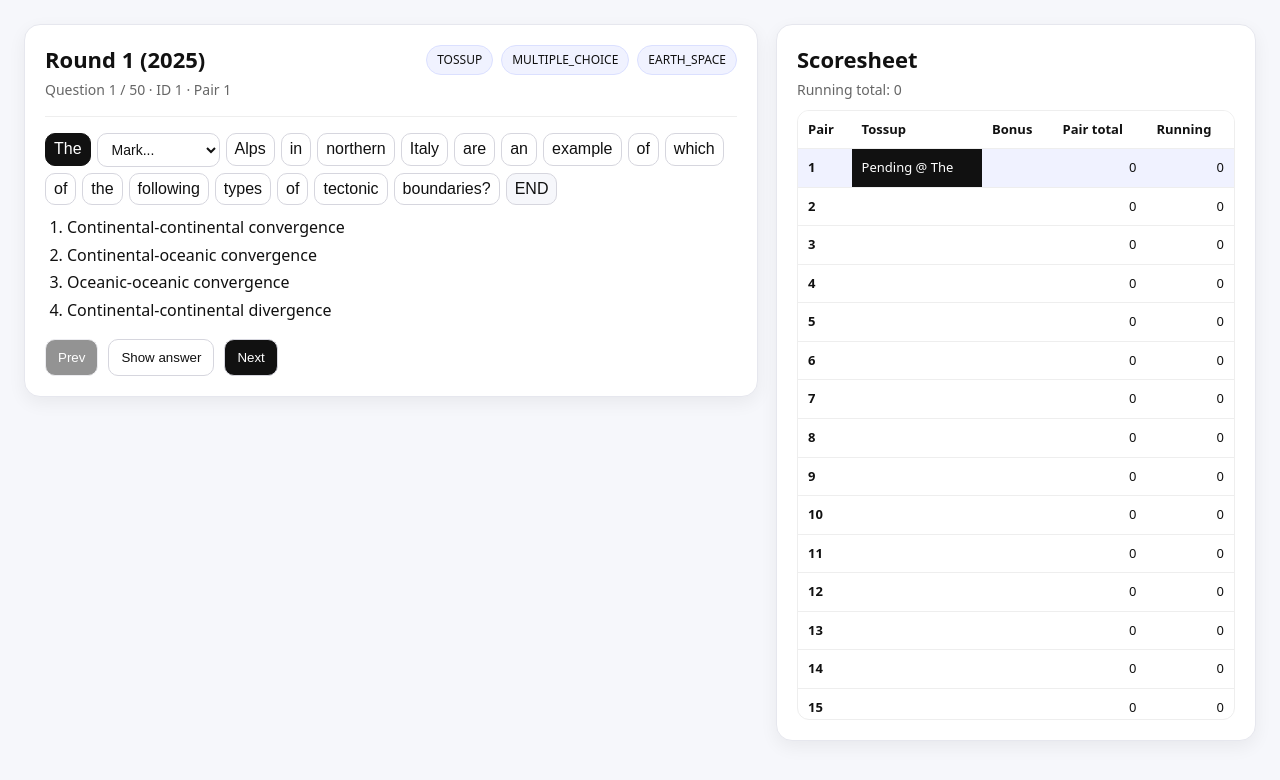
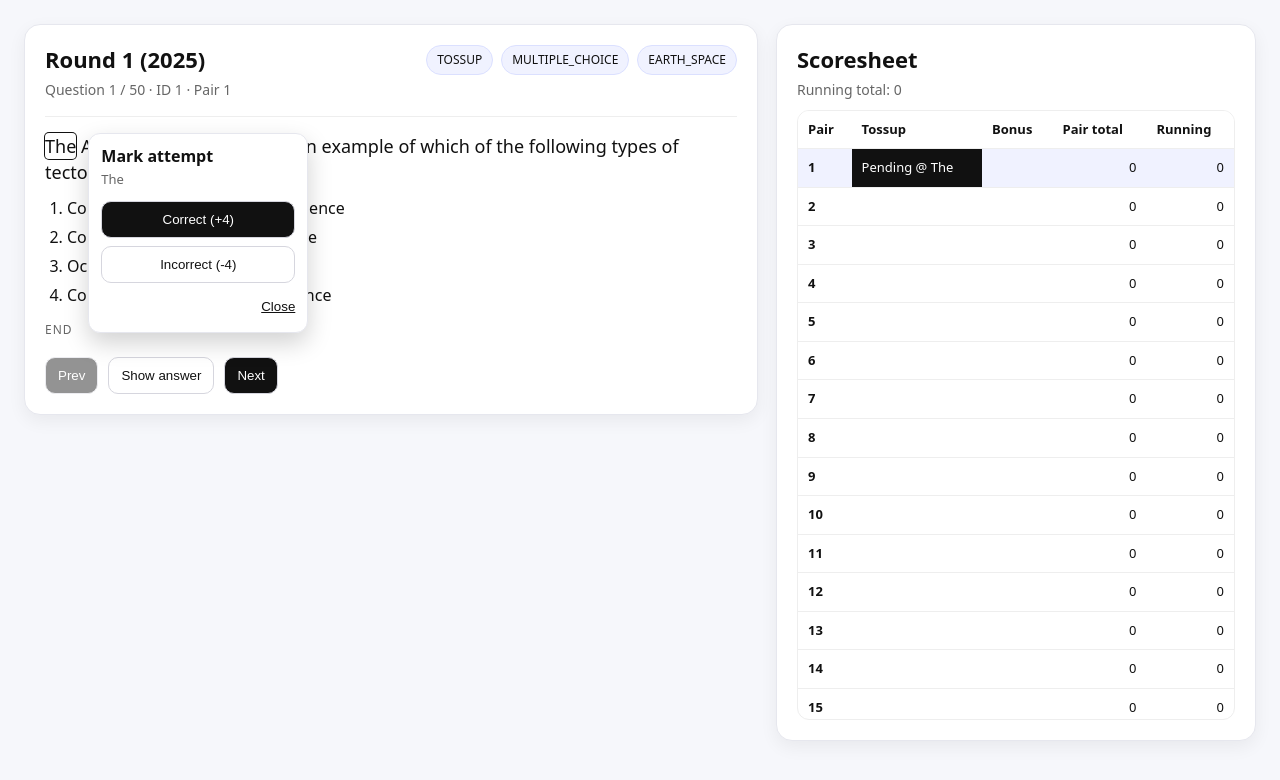
Before and after one commit to xpoes123/scibowl-org, a React (Vite) app in the folder apps/moss/frontend/: page / in a window 1280 px wide. Both pictures are taken after a click on the button "The". Shown: the top 780 px of the page. Built offline with nearby package versions, Linux system fonts and the light colour scheme.

Commit message:
Make word clicking nicer

```diff
--- a/apps/moss/frontend/src/App.tsx
+++ b/apps/moss/frontend/src/App.tsx
@@ -1,4 +1,4 @@
-import { useMemo, useState } from "react";
+import { useEffect, useMemo, useRef, useState } from "react";
 import packetJson from "./assets/sample_packet.json";
 
 type QuestionType = "TOSSUP" | "BONUS";
@@ -8,11 +8,16 @@ const END_TOKEN = "END" as const;
 
 type AttemptResult = "correct" | "incorrect";
 
+type AttemptLocation =
+    | { kind: "question"; wordIndex: number }
+    | { kind: "option"; optionIndex: number; wordIndex: number }
+    | { kind: "end" };
+
 type Attempt = {
-    tokenIndex: number;
     token: string;
     isEnd: boolean;
     result?: AttemptResult;
+    location: AttemptLocation;
 };
 
 type Packet = {
@@ -55,9 +60,7 @@ function formatCorrectAnswer(q: Question): string {
 }
 
 function getQuestionTokens(questionText: string): string[] {
-    const tokens = questionText.trim().split(/\s+/).filter(Boolean);
-    if (tokens[tokens.length - 1] !== END_TOKEN) tokens.push(END_TOKEN);
-    return tokens;
+    return questionText.trim().split(/\s+/).filter(Boolean);
 }
 
 function pointsForAttempt(attempt: Attempt | undefined): number | undefined {
@@ -76,6 +79,54 @@ function formatAttempt(attempt: Attempt | undefined): string {
     return `${resultLabel} (${pointsLabel}) @ ${attempt.token}`;
 }
 
+type AnchorRect = { left: number; top: number; right: number; bottom: number; width: number; height: number };
+
+type AttemptEditor = {
+    questionId: number;
+    left: number;
+    top: number;
+};
+
+function getAnchorRect(el: HTMLElement): AnchorRect {
+    const r = el.getBoundingClientRect();
+    return { left: r.left, top: r.top, right: r.right, bottom: r.bottom, width: r.width, height: r.height };
+}
+
+function clamp(n: number, min: number, max: number): number {
+    return Math.max(min, Math.min(max, n));
+}
+
+function computePopupPosition(anchor: AnchorRect): { left: number; top: number } {
+    const vw = window.innerWidth;
+    const vh = window.innerHeight;
+
+    const margin = 12;
+    const popupWidth = 220;
+    const popupHeight = 128;
+
+    const rightLeft = anchor.right + margin;
+    if (rightLeft + popupWidth <= vw - 8) {
+        return { left: rightLeft, top: clamp(anchor.top, 8, vh - popupHeight - 8) };
+    }
+
+    const leftLeft = anchor.left - popupWidth - margin;
+    if (leftLeft >= 8) {
+        return { left: leftLeft, top: clamp(anchor.top, 8, vh - popupHeight - 8) };
+    }
+
+    const belowTop = anchor.bottom + margin;
+    if (belowTop + popupHeight <= vh - 8) {
+        return { left: clamp(anchor.left, 8, vw - popupWidth - 8), top: belowTop };
+    }
+
+    const aboveTop = anchor.top - popupHeight - margin;
+    if (aboveTop >= 8) {
+        return { left: clamp(anchor.left, 8, vw - popupWidth - 8), top: aboveTop };
+    }
+
+    return { left: 8, top: 8 };
+}
+
 export default function App() {
     const data = packetJson as Packet;
 
@@ -83,9 +134,14 @@ export default function App() {
     const [idx, setIdx] = useState(0);
     const [showAnswer, setShowAnswer] = useState(false);
     const [attempts, setAttempts] = useState<Record<number, Attempt>>({});
+    const [attemptEditor, setAttemptEditor] = useState<AttemptEditor | null>(null);
+    const attemptPopupRef = useRef<HTMLDivElement | null>(null);
 
     const q = questions[idx];
-    const tokens = useMemo(() => (q ? getQuestionTokens(q.question_text) : []), [q?.question_text]);
+    const questionWords = useMemo(
+        () => (q ? getQuestionTokens(q.question_text) : []),
+        [q?.question_text]
+    );
     const attempt = q ? attempts[q.id] : undefined;
 
     const pairRows = useMemo<PairRow[]>(() => {
@@ -125,25 +181,25 @@ export default function App() {
 
     function prev() {
         setShowAnswer(false);
+        setAttemptEditor(null);
         setIdx((v) => Math.max(0, v - 1));
     }
 
     function next() {
         setShowAnswer(false);
+        setAttemptEditor(null);
         setIdx((v) => Math.min(questions.length - 1, v + 1));
     }
 
-    function chooseAttemptToken(question: Question, tokenIndex: number, questionTokens: string[]) {
-        const chosenToken = questionTokens[tokenIndex] ?? "";
+    function setAttemptSelection(question: Question, selection: Omit<Attempt, "result">, anchorEl: HTMLElement) {
+        const anchor = getAnchorRect(anchorEl);
+        const position = computePopupPosition(anchor);
+
         setAttempts((prevState) => ({
             ...prevState,
-            [question.id]: {
-                tokenIndex,
-                token: chosenToken,
-                isEnd: chosenToken === END_TOKEN && tokenIndex === questionTokens.length - 1,
-                result: undefined,
-            },
+            [question.id]: { ...selection, result: undefined },
         }));
+        setAttemptEditor({ questionId: question.id, left: position.left, top: position.top });
     }
 
     function setAttemptResult(questionId: number, result: AttemptResult | undefined) {
@@ -159,6 +215,31 @@ export default function App() {
             return { ...prevState, [questionId]: { ...current, result } };
         });
     }
+
+    useEffect(() => {
+        if (!attemptEditor) return;
+
+        function onKeyDown(e: KeyboardEvent) {
+            if (e.key === "Escape") setAttemptEditor(null);
+        }
+
+        window.addEventListener("keydown", onKeyDown);
+        return () => window.removeEventListener("keydown", onKeyDown);
+    }, [attemptEditor]);
+
+    useEffect(() => {
+        if (!attemptEditor) return;
+
+        function onMouseDown(e: MouseEvent) {
+            const el = attemptPopupRef.current;
+            if (!el) return;
+            if (el.contains(e.target as Node)) return;
+            setAttemptEditor(null);
+        }
+
+        window.addEventListener("mousedown", onMouseDown, true);
+        return () => window.removeEventListener("mousedown", onMouseDown, true);
+    }, [attemptEditor]);
 
     if (!q) {
         return (
@@ -195,51 +276,33 @@ export default function App() {
                     </div>
 
                     <div className="questionBlock">
-                        <div
-                            className="questionText tokens"
-                            aria-label="Question text (click a word to mark an attempt)"
-                        >
-                            {tokens.map((token, tokenIndex) => {
-                                const selected = attempt?.tokenIndex === tokenIndex;
-                                const isEnd = token === END_TOKEN && tokenIndex === tokens.length - 1;
-
+                        <div className="questionText readText" aria-label="Question text (click a word to mark)">
+                            {questionWords.map((word, wordIndex) => {
+                                const selected =
+                                    attempt?.location.kind === "question" &&
+                                    attempt.location.wordIndex === wordIndex;
                                 return (
-                                    <span key={tokenIndex} className="tokenWrap">
+                                    <span key={wordIndex}>
                                         <button
                                             type="button"
-                                            className={[
-                                                "tokenButton",
-                                                selected ? "tokenButtonSelected" : "",
-                                                isEnd ? "tokenButtonEnd" : "",
-                                            ]
+                                            className={["word", selected ? "wordSelected" : ""]
                                                 .filter(Boolean)
                                                 .join(" ")}
-                                            onClick={() => chooseAttemptToken(q, tokenIndex, tokens)}
+                                            onClick={(e) =>
+                                                setAttemptSelection(
+                                                    q,
+                                                    {
+                                                        token: word,
+                                                        isEnd: false,
+                                                        location: { kind: "question", wordIndex },
+                                                    },
+                                                    e.currentTarget
+                                                )
+                                            }
                                         >
-                                            {token}
+                                            {word}
                                         </button>
-
-                                        {selected && (
-                                            <select
-                                                className="tokenSelect"
-                                                value={attempt?.result ?? ""}
-                                                onClick={(e) => e.stopPropagation()}
-                                                onChange={(e) =>
-                                                    setAttemptResult(
-                                                        q.id,
-                                                        e.target.value
-                                                            ? (e.target.value as AttemptResult)
-                                                            : undefined
-                                                    )
-                                                }
-                                            >
-                                                <option value="">Mark...</option>
-                                                <option value="correct">Correct (+4)</option>
-                                                <option value="incorrect">
-                                                    Incorrect ({attempt?.isEnd ? "0" : "-4"})
-                                                </option>
-                                            </select>
-                                        )}
+                                        {wordIndex < questionWords.length - 1 ? " " : ""}
                                     </span>
                                 );
                             })}
@@ -247,11 +310,72 @@ export default function App() {
 
                         {q.options?.length > 0 && (
                             <ol className="options">
-                                {q.options.map((opt, i) => (
-                                    <li key={i}>{opt}</li>
-                                ))}
+                                {q.options.map((opt, optionIndex) => {
+                                    const words = getQuestionTokens(opt);
+                                    return (
+                                        <li key={optionIndex} className="readText">
+                                            {words.map((word, wordIndex) => {
+                                                const selected =
+                                                    attempt?.location.kind === "option" &&
+                                                    attempt.location.optionIndex === optionIndex &&
+                                                    attempt.location.wordIndex === wordIndex;
+
+                                                return (
+                                                    <span key={wordIndex}>
+                                                        <button
+                                                            type="button"
+                                                            className={["word", selected ? "wordSelected" : ""]
+                                                                .filter(Boolean)
+                                                                .join(" ")}
+                                                            onClick={(e) =>
+                                                                setAttemptSelection(
+                                                                    q,
+                                                                    {
+                                                                        token: word,
+                                                                        isEnd: false,
+                                                                        location: {
+                                                                            kind: "option",
+                                                                            optionIndex,
+                                                                            wordIndex,
+                                                                        },
+                                                                    },
+                                                                    e.currentTarget
+                                                                )
+                                                            }
+                                                        >
+                                                            {word}
+                                                        </button>
+                                                        {wordIndex < words.length - 1 ? " " : ""}
+                                                    </span>
+                                                );
+                                            })}
+                                        </li>
+                                    );
+                                })}
                             </ol>
                         )}
+
+                        <div className="endRow" aria-label="End of question token">
+                            <button
+                                type="button"
+                                className={[
+                                    "word",
+                                    "wordEnd",
+                                    attempt?.location.kind === "end" ? "wordSelected" : "",
+                                ]
+                                    .filter(Boolean)
+                                    .join(" ")}
+                                onClick={(e) =>
+                                    setAttemptSelection(
+                                        q,
+                                        { token: END_TOKEN, isEnd: true, location: { kind: "end" } },
+                                        e.currentTarget
+                                    )
+                                }
+                            >
+                                {END_TOKEN}
+                            </button>
+                        </div>
                     </div>
 
                     <div className="controls">
@@ -328,6 +452,47 @@ export default function App() {
                     </div>
                 </div>
             </div>
+
+            {attemptEditor && attemptEditor.questionId === q.id && (
+                <div
+                    ref={attemptPopupRef}
+                    className="attemptPopup"
+                    role="dialog"
+                    aria-label="Mark attempt"
+                    style={{ left: attemptEditor.left, top: attemptEditor.top }}
+                >
+                    <div className="attemptPopupTitle">Mark attempt</div>
+                    {attempt && <div className="attemptPopupMeta">{attempt.token}</div>}
+
+                    <div className="attemptPopupButtons">
+                        <button
+                            type="button"
+                            onClick={() => {
+                                setAttemptResult(q.id, "correct");
+                                setAttemptEditor(null);
+                            }}
+                        >
+                            Correct (+4)
+                        </button>
+                        <button
+                            type="button"
+                            className="secondary"
+                            onClick={() => {
+                                setAttemptResult(q.id, "incorrect");
+                                setAttemptEditor(null);
+                            }}
+                        >
+                            Incorrect ({attempt?.isEnd ? "0" : "-4"})
+                        </button>
+                    </div>
+
+                    <div className="attemptPopupFooter">
+                        <button type="button" className="link" onClick={() => setAttemptEditor(null)}>
+                            Close
+                        </button>
+                    </div>
+                </div>
+            )}
         </div>
     );
 }
--- a/apps/moss/frontend/src/index.css
+++ b/apps/moss/frontend/src/index.css
@@ -93,56 +93,12 @@ code {
   margin-bottom: 12px;
 }
 
-.tokens {
-  display: flex;
-  flex-wrap: wrap;
-  gap: 6px;
-  align-items: center;
+.readText {
+  line-height: 1.45;
 }
 
-.tokenWrap {
-  display: inline-flex;
-  gap: 6px;
-  align-items: center;
-}
-
-button.tokenButton {
-  border: 1px solid #d6d6de;
-  background: white;
-  color: #111;
-  padding: 6px 8px;
-  border-radius: 10px;
-  cursor: pointer;
-  font-size: 16px;
-  line-height: 1.15;
-}
-
-button.tokenButton:hover {
-  background: #f5f6ff;
-  border-color: #cdd4ff;
-}
-
-button.tokenButtonSelected {
-  background: #111;
-  color: white;
-  border-color: #111;
-}
-
-button.tokenButtonEnd {
-  background: #f6f7fb;
-}
-
-button.tokenButtonEnd.tokenButtonSelected {
-  background: #111;
-}
-
-.tokenSelect {
-  border: 1px solid #d6d6de;
-  border-radius: 10px;
-  padding: 7px 10px;
-  background: white;
-  color: #111;
-  font-size: 14px;
+.endRow {
+  margin-top: 10px;
 }
 
 .options {
@@ -178,6 +134,84 @@ button.secondary {
 button:disabled {
   opacity: 0.45;
   cursor: not-allowed;
+}
+
+button.word {
+  appearance: none;
+  border: 0;
+  background: transparent;
+  color: inherit;
+  padding: 0;
+  margin: 0;
+  font: inherit;
+  line-height: inherit;
+  display: inline-block;
+  cursor: pointer;
+}
+
+button.word:focus {
+  outline: none;
+}
+
+button.word:focus-visible {
+  outline: 2px solid #cdd4ff;
+  outline-offset: 2px;
+  border-radius: 4px;
+}
+
+button.wordSelected {
+  box-shadow: 0 0 0 1px #111;
+  border-radius: 4px;
+}
+
+button.wordEnd {
+  color: #666;
+  font-size: 12px;
+  letter-spacing: 0.08em;
+  text-transform: uppercase;
+}
+
+.attemptPopup {
+  position: fixed;
+  z-index: 1000;
+  width: 220px;
+  padding: 12px;
+  background: white;
+  border: 1px solid #e6e7ee;
+  border-radius: 12px;
+  box-shadow: 0 10px 24px rgba(0, 0, 0, 0.18);
+}
+
+.attemptPopupTitle {
+  font-weight: 600;
+}
+
+.attemptPopupMeta {
+  margin-top: 4px;
+  color: #666;
+  font-size: 13px;
+  word-break: break-word;
+}
+
+.attemptPopupButtons {
+  display: flex;
+  flex-direction: column;
+  gap: 8px;
+  margin-top: 12px;
+}
+
+.attemptPopupFooter {
+  margin-top: 10px;
+  display: flex;
+  justify-content: flex-end;
+}
+
+.attemptPopup button.link {
+  border: 0;
+  background: transparent;
+  color: #111;
+  padding: 6px 0;
+  text-decoration: underline;
 }
 
 .answer {
```
